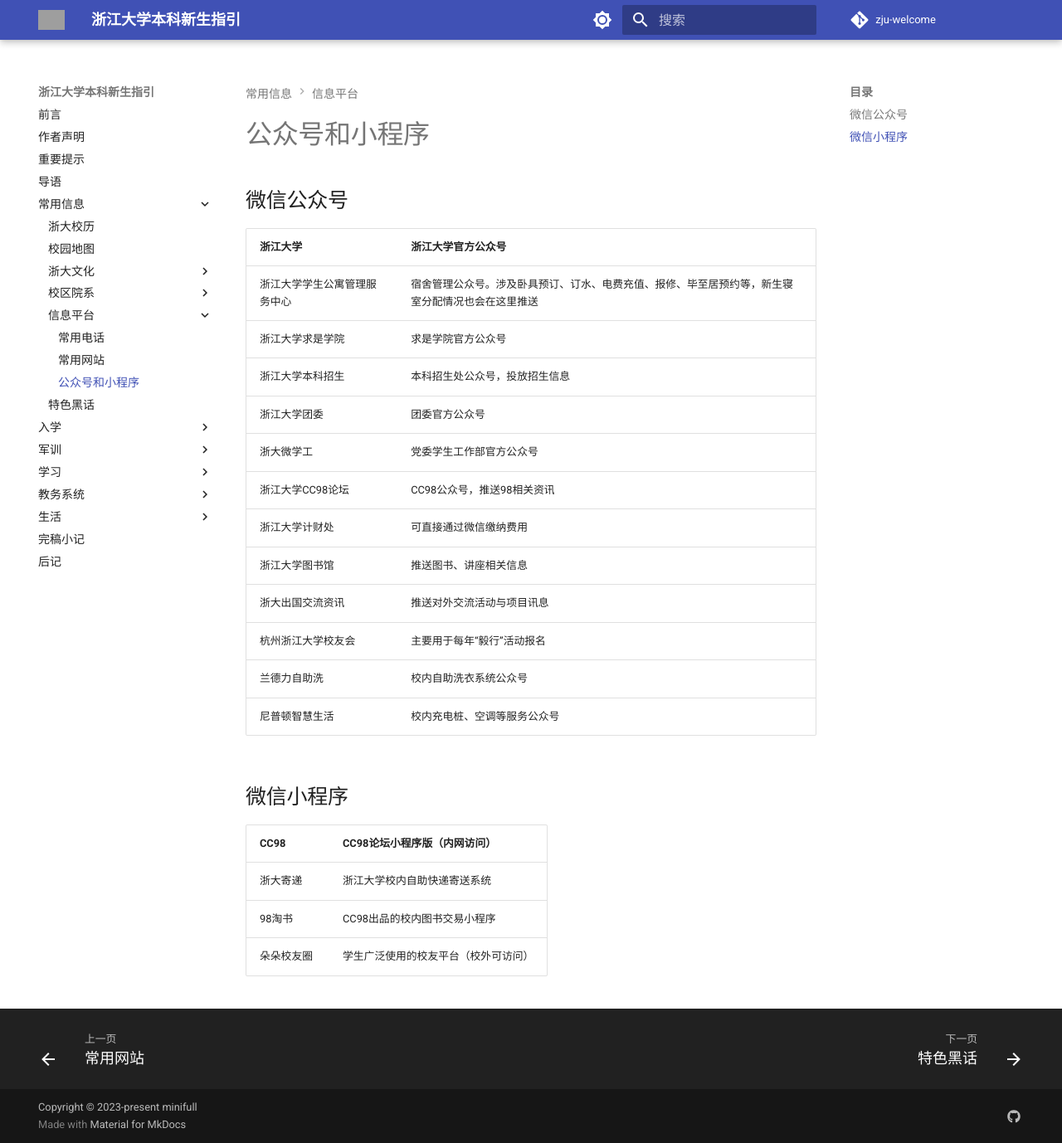
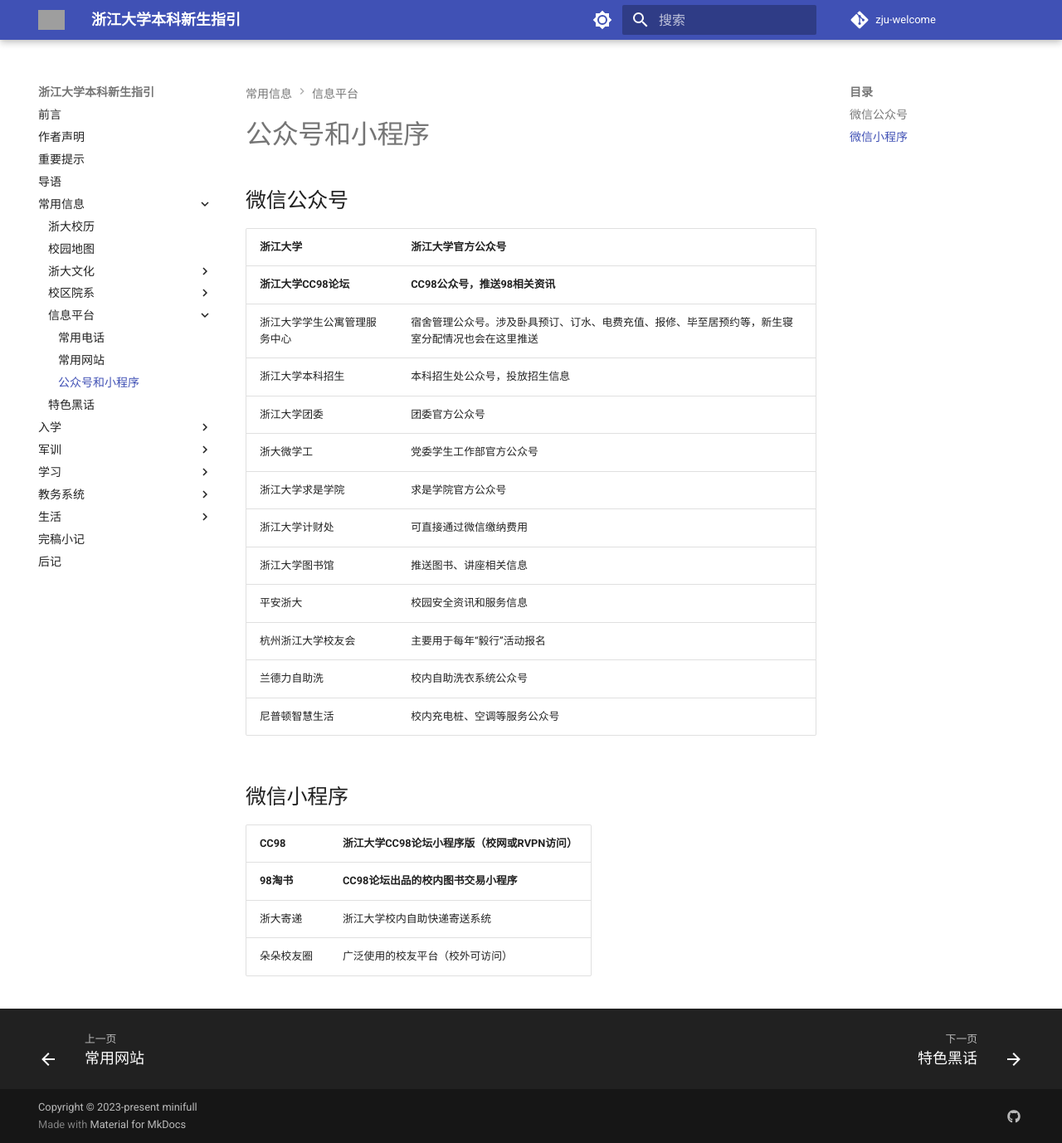
Before and after one commit to mini-full/zju-welcome, an MkDocs documentation site: the page built from docs/basics/channels.md, in a window 1280 px wide and 1378 px high. Shown: the whole window at 83% size. Built offline with MkDocs 1.6.1 and Material for MkDocs 9.7.7, drawn with Linux system fonts in a browser that asks for light colours; comment, search, counter and statistics services are not loaded; grey boxes are pictures that could not be loaded.

Commit message:
微调文字内容

```diff
--- a/docs/basics/channels.md
+++ b/docs/basics/channels.md
@@ -4,23 +4,23 @@
 
 |浙江大学                     |   浙江大学官方公众号|
 |-|-|
-|浙江大学学生公寓管理服务中心 |         宿舍管理公众号。涉及卧具预订、订水、电费充值、报修、毕至居预约等，新生寝室分配情况也会在这里推送|
-|          浙江大学求是学院   |              求是学院官方公众号|
+|**浙江大学CC98论坛** | **CC98公众号，推送98相关资讯** |
+| 浙江大学学生公寓管理服务中心   | 宿舍管理公众号。涉及卧具预订、订水、电费充值、报修、毕至居预约等，新生寝室分配情况也会在这里推送 |
 |          浙江大学本科招生   |       本科招生处公众号，投放招生信息|
 |          浙江大学团委       |   团委官方公众号|
 |          浙大微学工         | 党委学生工作部官方公众号|
-|          浙江大学CC98论坛   |       CC98公众号，推送98相关资讯|
+| 浙江大学求是学院 | 求是学院官方公众号 |
 |          浙江大学计财处     |     可直接通过微信缴纳费用|
 |          浙江大学图书馆     |     推送图书、讲座相关信息|
-|          浙大出国交流资讯   |       推送对外交流活动与项目讯息|
+|  平安浙大   | 校园安全资讯和服务信息 |
 |          杭州浙江大学校友会 |         主要用于每年“毅行”活动报名|
 |          兰德力自助洗       |   校内自助洗衣系统公众号|
 |          尼普顿智慧生活     |     校内充电桩、空调等服务公众号|
 
 ## 微信小程序
 
-|	CC98	  | CC98论坛小程序版（内网访问）|
+|	CC98	  | 浙江大学CC98论坛小程序版（校网或RVPN访问） |
 |-|-|
-|	浙大寄递|	浙江大学校内自助快递寄送系统|
-|	98淘书	  | CC98出品的校内图书交易小程序|
-|	朵朵校友圈|	 学生广泛使用的校友平台（校外可访问）|
+| **98淘书** | **CC98论坛出品的校内图书交易小程序**       |
+|	浙大寄递	| 浙江大学校内自助快递寄送系统 |
+|	朵朵校友圈| 广泛使用的校友平台（校外可访问） |
```
Also changed, not shown: docs/basics/websites.md (+1 -0 lines).
